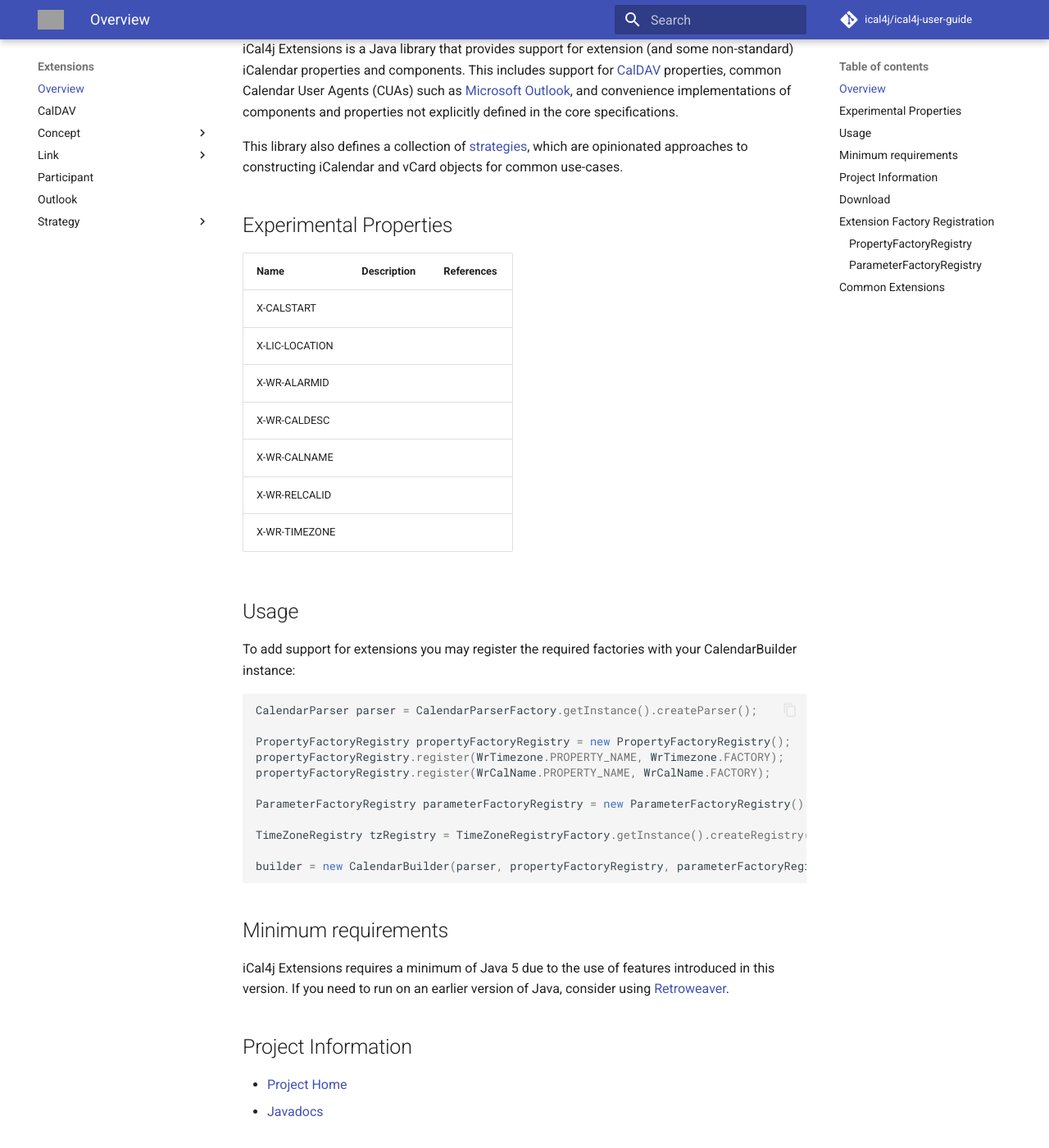
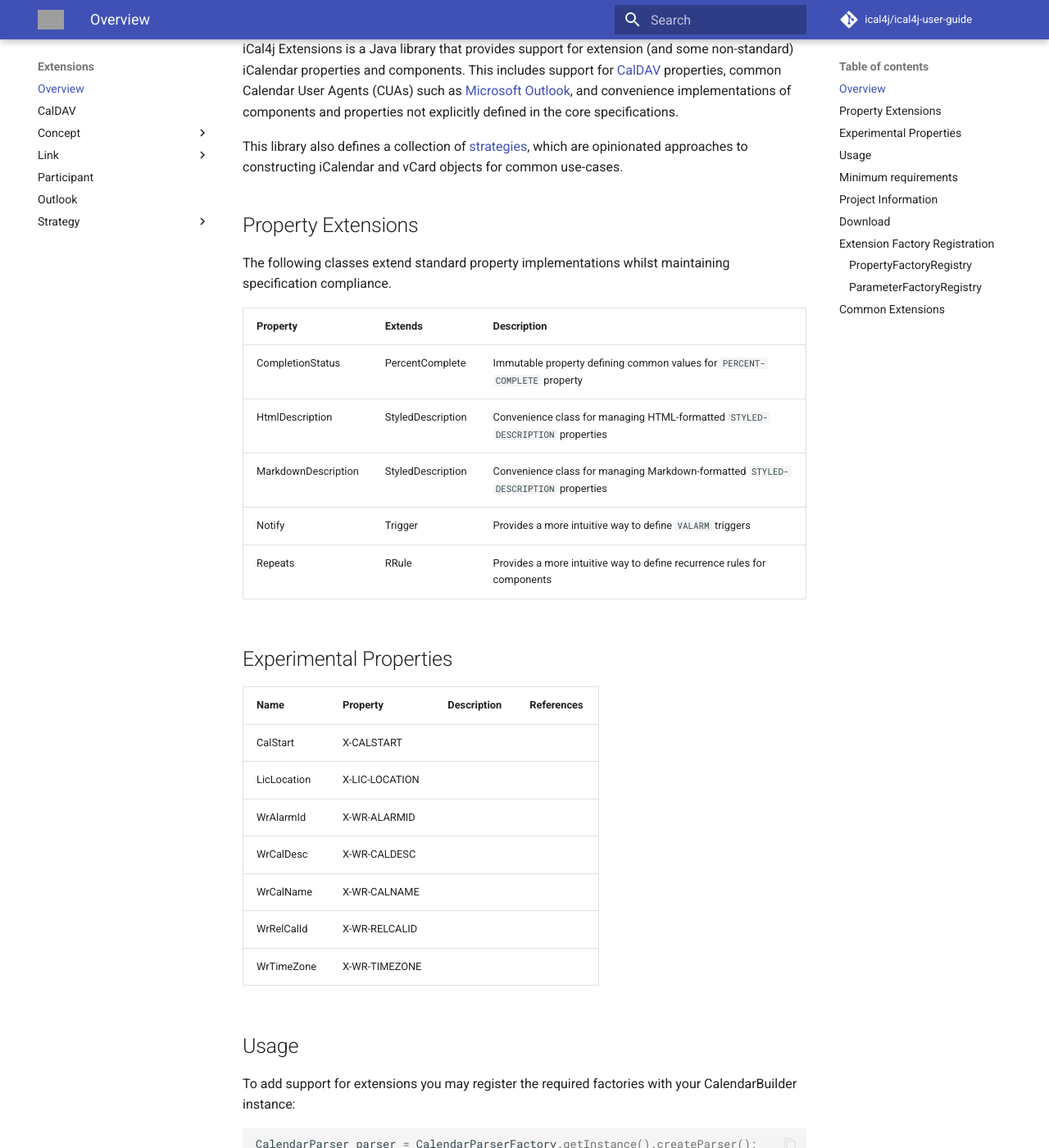
Before and after one commit to ical4j/ical4j-user-guide, an MkDocs documentation site: the page built from docs/extensions/index.md, in a window 1280 px wide and 1400 px high, scrolled down 299 px. Shown: the whole window at 82% size. Built offline with MkDocs 1.6.1 and Material for MkDocs 9.7.7, drawn with Linux system fonts in a browser that asks for light colours; comment, search, counter and statistics services are not loaded; grey boxes are pictures that could not be loaded.

Commit message:
Update index.md

```diff
--- a/docs/extensions/index.md
+++ b/docs/extensions/index.md
@@ -12,17 +12,31 @@ specifications.
 This library also defines a collection of [strategies](/extensions/strategy), which are opinionated approaches to constructing iCalendar
 and vCard objects for common use-cases.
 
+## Property Extensions
+
+The following classes extend standard property implementations whilst maintaining specification compliance.
+
+| Property | Extends | Description |
+|----------|---------|-------------|
+| CompletionStatus | PercentComplete | Immutable property defining common values for `PERCENT-COMPLETE` property |
+| HtmlDescription | StyledDescription | Convenience class for managing HTML-formatted `STYLED-DESCRIPTION` properties |
+| MarkdownDescription | StyledDescription | Convenience class for managing Markdown-formatted `STYLED-DESCRIPTION` properties |
+| Notify | Trigger | Provides a more intuitive way to define `VALARM` triggers |
+| Repeats | RRule | Provides a more intuitive way to define recurrence rules for components |
+
+
 ## Experimental Properties
 
-| Name | Description | References |
-|------|-------------|------------|
-| X-CALSTART |||
-| X-LIC-LOCATION |||
-| X-WR-ALARMID |||
-| X-WR-CALDESC |||
-| X-WR-CALNAME |||
-| X-WR-RELCALID |||
-| X-WR-TIMEZONE |||
+| Name | Property | Description | References |
+|------|----------|-------------|------------|
+| CalStart | X-CALSTART |||
+| LicLocation | X-LIC-LOCATION |||
+| WrAlarmId | X-WR-ALARMID |||
+| WrCalDesc | X-WR-CALDESC |||
+| WrCalName | X-WR-CALNAME |||
+| WrRelCalId | X-WR-RELCALID |||
+| WrTimeZone | X-WR-TIMEZONE |||
+
 
 ## Usage
 
```
